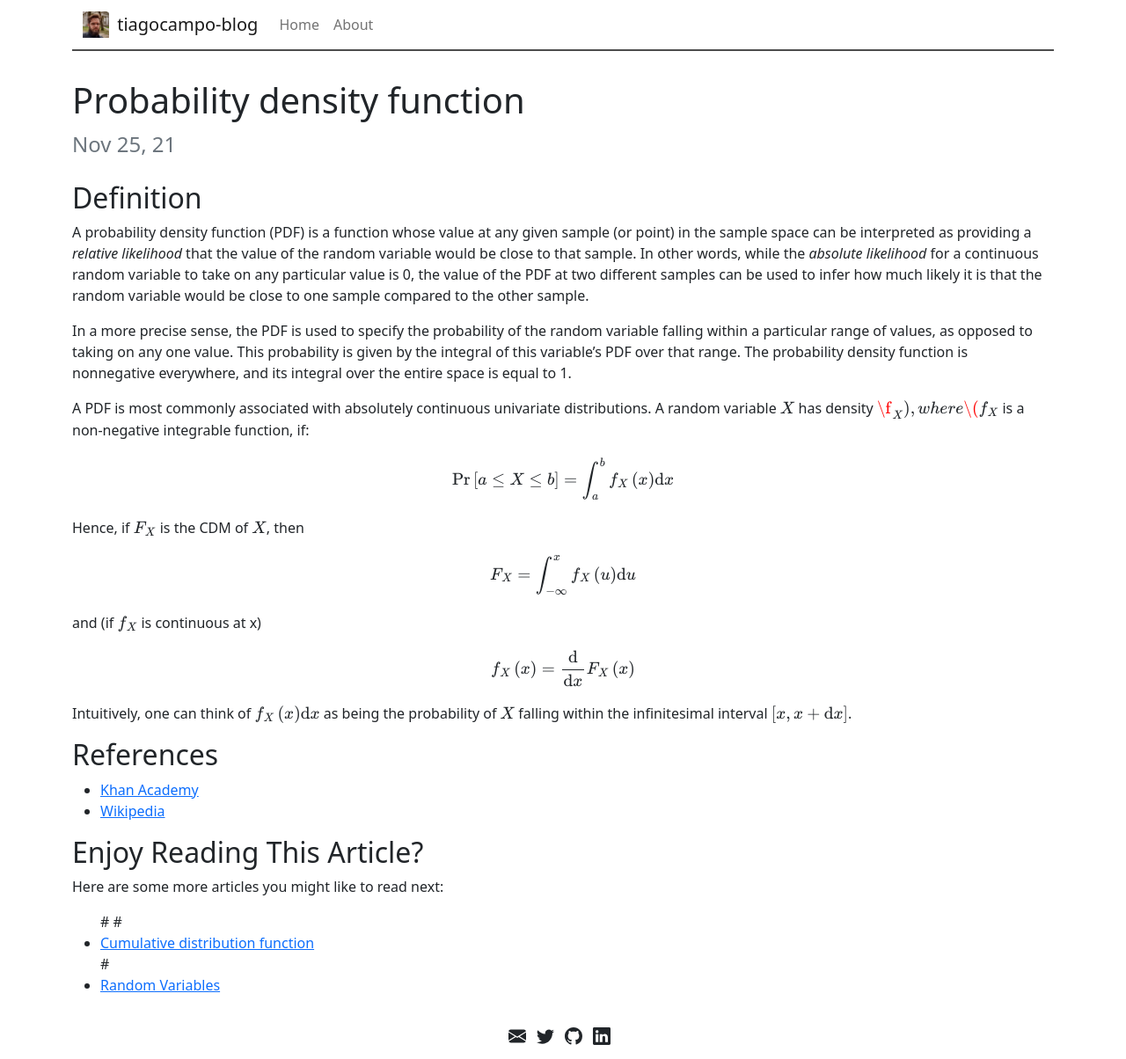
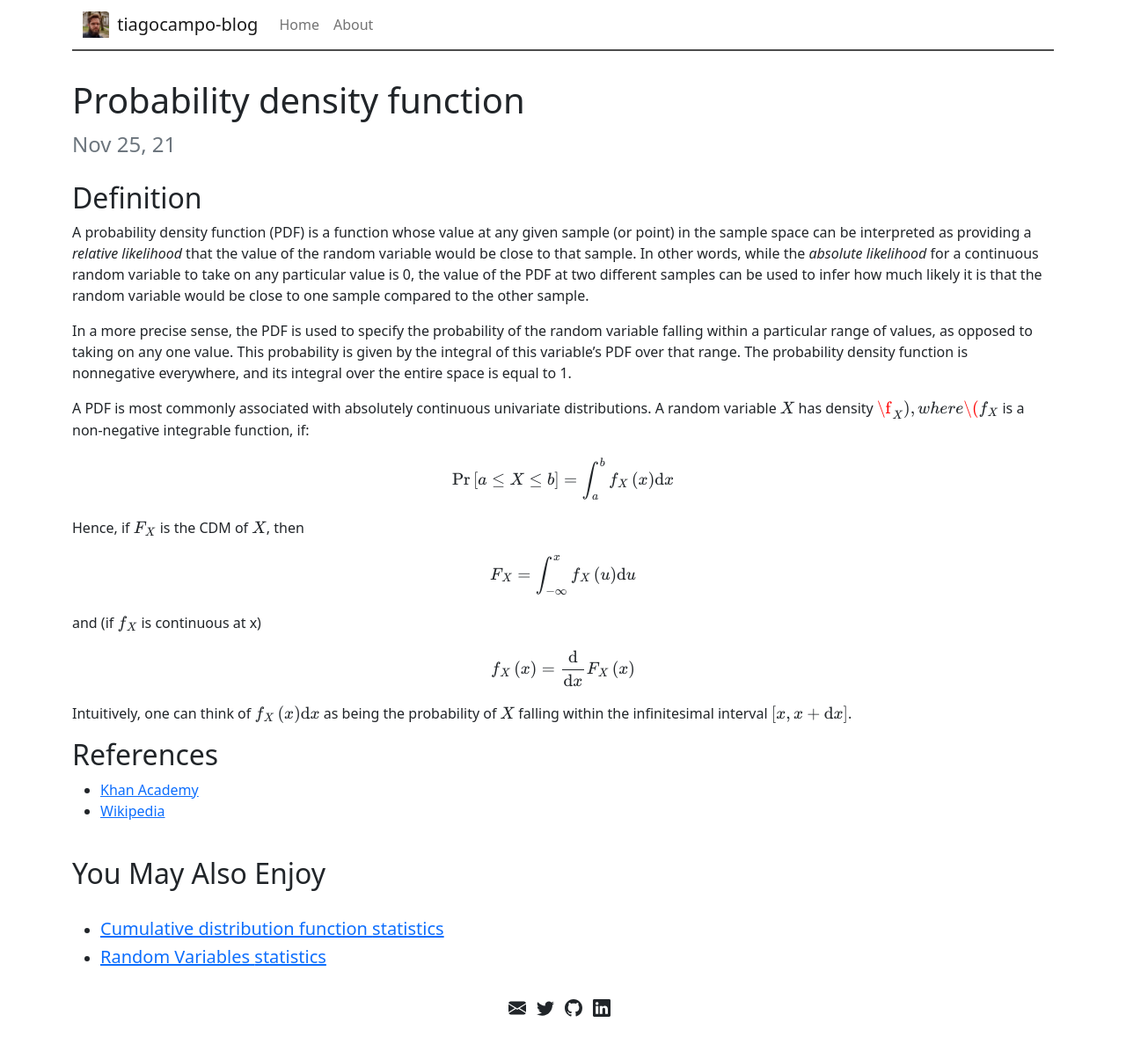
Before and after one commit to tiagocampo/blog, a Jekyll site: the page built from _posts/statistics/2021-11-25-probability-density-function.md, in a window 1280 px wide. Shown: the whole page at 88% size. Built offline with Jekyll 4.4.1, drawn with Linux system fonts in a browser that asks for light colours; formulas are drawn with MathJax 3; after the commit the page ends 1172 px from its top, so only the background shows below that.

Commit message:
now I improve the related post code

```diff
--- a/_layouts/post.html
+++ b/_layouts/post.html
@@ -12,48 +12,53 @@ layout: default
   <div class="mt-4">{{ content }}</div>
 </div>
 
-<!-- Adds related posts to the end of an article -->
+<br/>
+<h2>You May Also Enjoy</h2>
+<br/>
 
-<h2>Enjoy Reading This Article?</h2>
-
-<p>Here are some more articles you might like to read next:</p>
-
-{% assign maxRelated = 5 %}
+{% assign maxRelated = 4 %}
 {% assign minCommonTags =  1 %}
 {% assign maxRelatedCounter = 0 %}
-
   <ul>
-{% for post in site.posts %}#
+  {% for post in site.posts %}
 
     {% assign sameTagCount = 0 %}
+    {% assign commonTags = '' %}
 
     {% for tag in post.tags %}
       {% if post.url != page.url %}
         {% if page.tags contains tag %}
           {% assign sameTagCount = sameTagCount | plus: 1 %}
+          {% capture tagmarkup %} <span class="label label-default">{{ tag }}</span> {% endcapture %}
+          {% assign commonTags = commonTags | append: tagmarkup %}
         {% endif %}
       {% endif %}
     {% endfor %}
 
     {% if sameTagCount >= minCommonTags %}
+
         <li>
-       <a href="{{ site.baseurl }}{{ post.url }}">{{ post.title }}</a>
+      <h5><a href="{{ site.baseurl }}{{ post.url }}">{{ post.title }}{{ commonTags }}</a></h5>
       </li>
 
       {% assign maxRelatedCounter = maxRelatedCounter | plus: 1 %}
-
       {% if maxRelatedCounter >= maxRelated %}
         {% break %}
       {% endif %}
     {% endif %}
+
   {% endfor %}
   </ul>
+
+
 
 
 <!--
 {% if site.related_posts.size >= 1 %}
 <div>
-  <h3>Related Posts</h3>
+<h2>Enjoy Reading This Article?</h2>
+
+<p>Here are some more articles you might like to read next:</p>
   <ul>
   {% for related_post in site.related_posts limit: 5 %}
     <li><a href="{{ related_post.url | relative_url }}">{{ related_post.title }}</a></li>
--- a/_posts/statistics/2021-11-25-probability-density-function.md
+++ b/_posts/statistics/2021-11-25-probability-density-function.md
@@ -1,7 +1,7 @@
 ---
 layout: post
 title: Probability density function
-tag: statistics
+tags: statistics
 mathjax: true
 description: A probability density function (PDF) is a function whose value at any given sample (or point) in the sample space can be interpreted as providing a _relative likelihood_ that the value of the random variable would be close to that sample. In other words, while the _absolute likelihood_ for a continuous random variable to take on any particular value is 0, the value of the PDF at two different samples can be used to infer how much  likely it is that the random variable would be close to one sample compared to the other sample.
 ---
```
Also changed, not shown: _drafts/probability-distribution.md (+1 -1 lines), _posts/statistics/2021-11-23-Random-Variables.md (+1 -1 lines), _posts/statistics/2021-11-25-cumulative-distribution-function.md (+1 -1 lines). Lines whose indentation alone changed are shown as unchanged.
